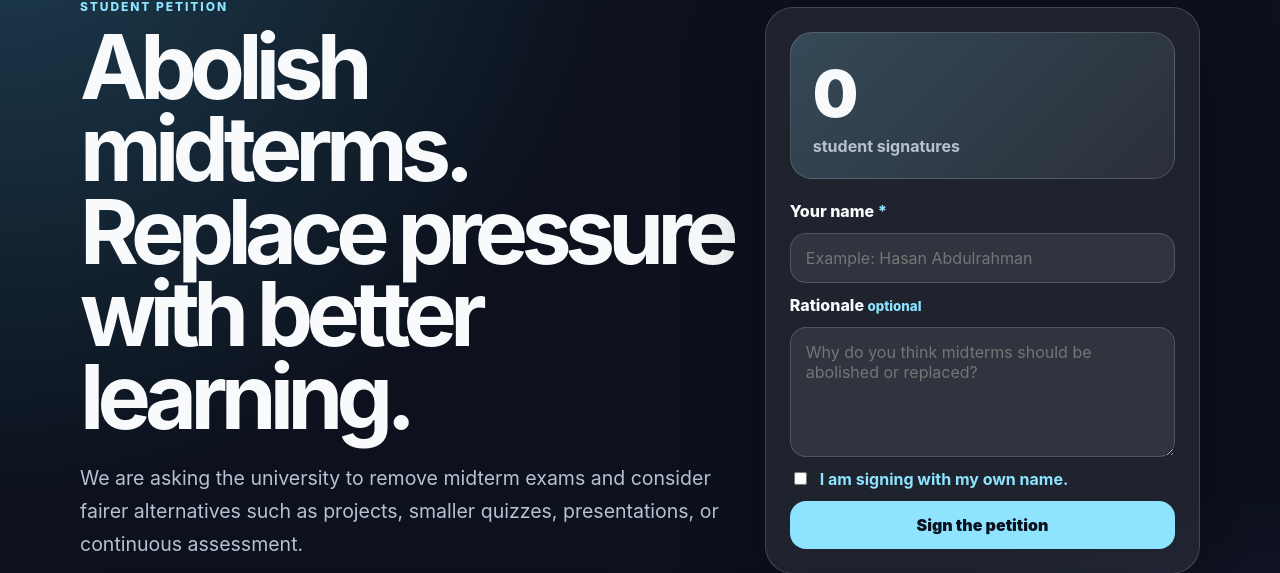
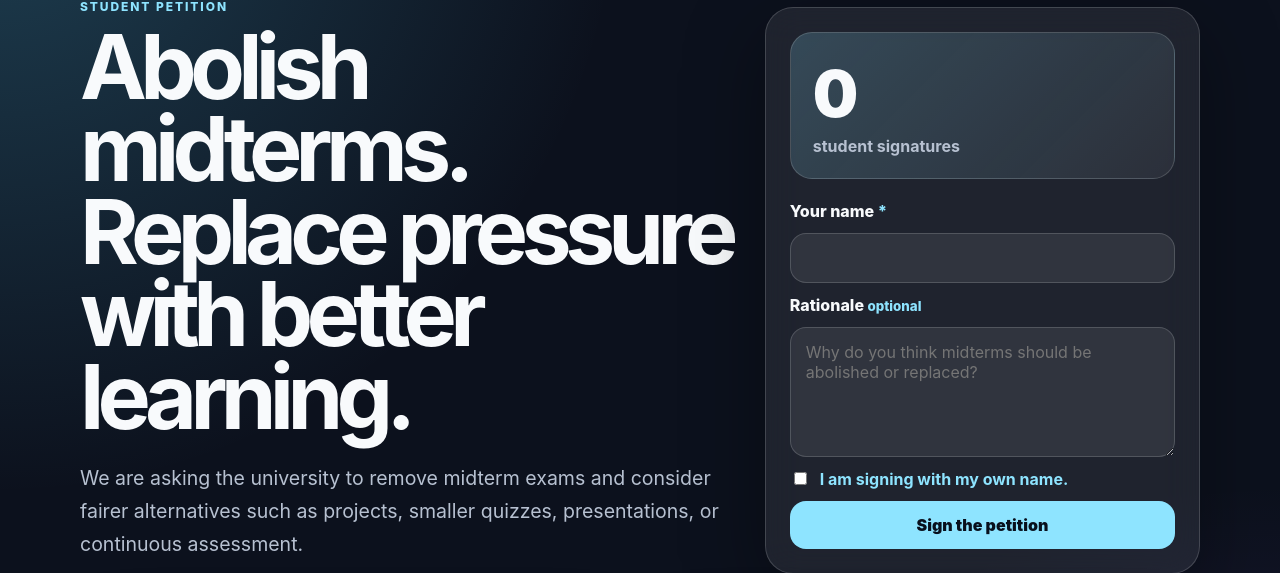
Before and after one commit to DFOM/petition, a Flask app: page / in a window 1280 px wide. Shown: the part 128-701 px from the top of the page. Run offline with Flask 3, Linux system fonts and the light colour scheme; some libraries are stand-ins or nearby versions.

Commit message:
Update index.html

```diff
--- a/templates/index.html
+++ b/templates/index.html
@@ -26,7 +26,7 @@
       <input type="hidden" name="csrf_token" value="{{ csrf_token() }}">
 
       <label for="name">Your name <span>*</span></label>
-      <input id="name" name="name" type="text" maxlength="120" placeholder="Example: Hasan Abdulrahman" required>
+      <input id="name" name="name" type="text" maxlength="120" placeholder="" required>
 
       <label for="rationale">Rationale <small>optional</small></label>
       <textarea id="rationale" name="rationale" maxlength="1000" rows="5" placeholder="Why do you think midterms should be abolished or replaced?"></textarea>
```
